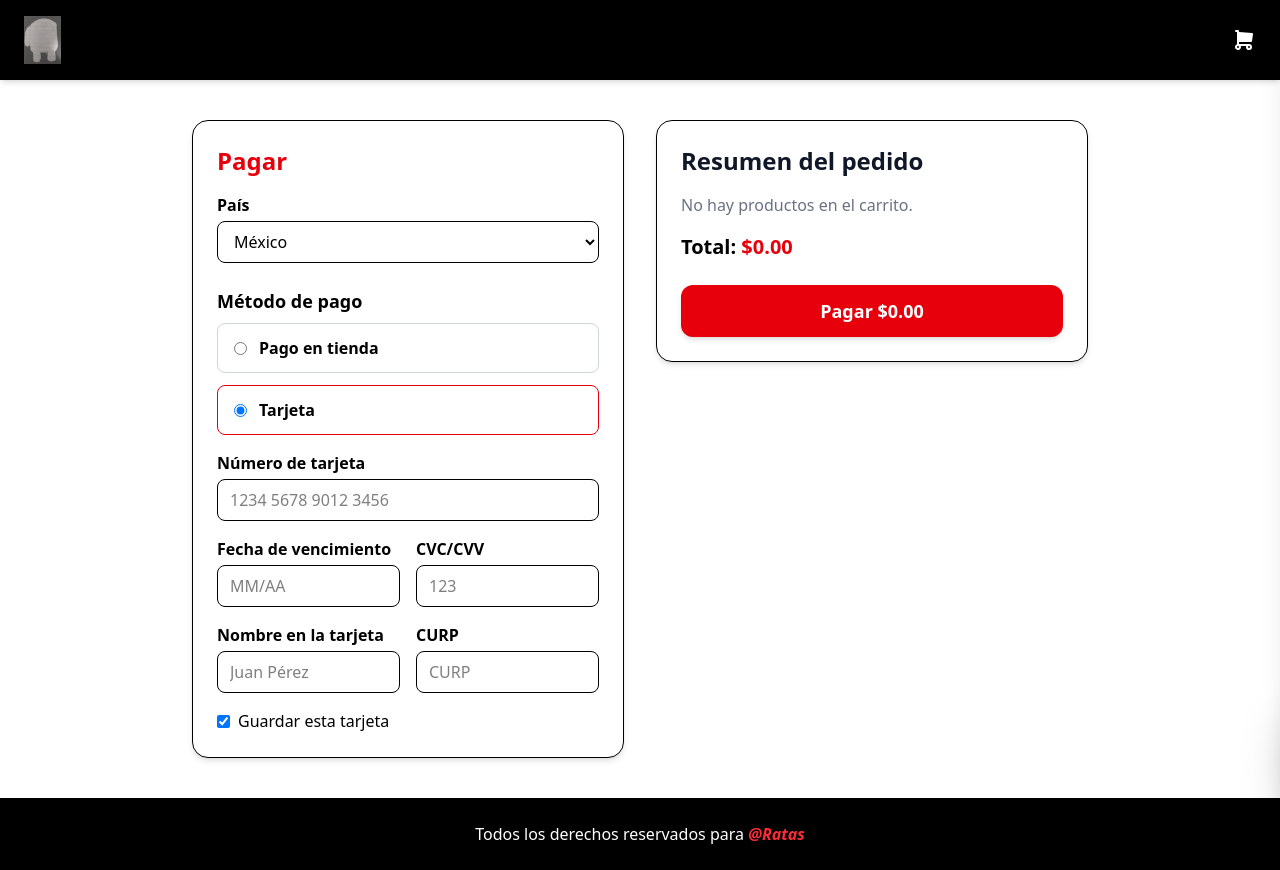
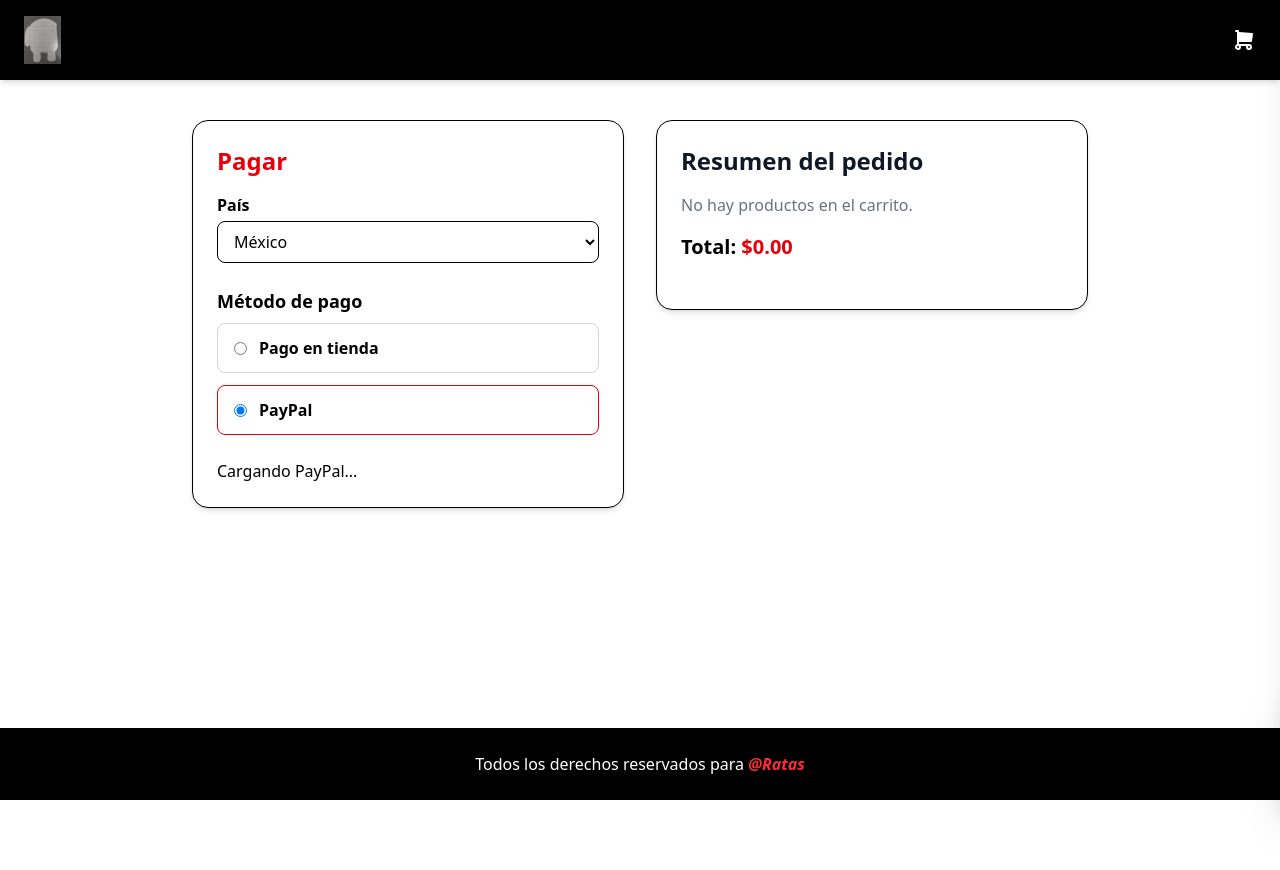
Before and after one commit to LuisDDB/Tienda-react, a React (Vite) app: page /checkout/payment in a window 1280 px wide. After the commit the page ends 800 px from the top, so only its background shows below. Built offline with nearby package versions, Linux system fonts and the light colour scheme.

Commit message:
Se hizo lo de paypal

```diff
--- a/src/pages/PaymentMethod.jsx
+++ b/src/pages/PaymentMethod.jsx
@@ -1,21 +1,92 @@
-import { useState } from "react";
-
+import { useState, useEffect } from "react";
 import { useCart } from "../context/CartContext";
 
 export default function PaymentForm() {
 
-  const [method, setMethod] = useState("card");
+  const [method, setMethod] = useState("paypal");
   const { cartItems } = useCart();
+
+  const [sdkReady, setSdkReady] = useState(false);
 
   const total = cartItems.reduce(
     (acc, item) => acc + item.price * item.quantity,
     0
   );
 
+  // === 1. Cargar SDK de PayPal ===
+  useEffect(() => {
+    const script = document.createElement("script");
+    script.src = `https://www.paypal.com/sdk/js?client-id=ASoWpLQuioMTUWC_UqMlTh82RVrGU2NO2rqiFBB14zLMLXYrftdpeqmSWtbrUmdABo1QRNt_dcFWej0v&currency=MXN`;
+    script.async = true;
+
+    script.onload = () => {
+      console.log("PayPal SDK cargado");
+      setSdkReady(true);
+    };
+
+    document.body.appendChild(script);
+  }, []);
+
+  // === 2. Renderizar botones PayPal ===
+  useEffect(() => {
+    if (!sdkReady || method !== "paypal") return;
+    if (!window.paypal) return;
+
+    const container = document.getElementById("paypal-btn-container");
+    if (!container) return;
+
+    container.innerHTML = "";
+
+    window.paypal
+      .Buttons({
+        createOrder: (data, actions) => {
+          return actions.order.create({
+            purchase_units: [
+              {
+                amount: {
+                  value: total.toFixed(2),
+                  currency_code: "MXN"
+                },
+              },
+            ],
+          });
+        },
+
+        onApprove: async (data, actions) => {
+          const order = await actions.order.capture();
+          console.log("ORDER COMPLETADA:", order);
+
+          const product = cartItems[0];
+
+          const response = await fetch("http://localhost/api/venta.php", {
+            method: "POST",
+            headers: { "Content-Type": "application/json" },
+            body: JSON.stringify({
+              product_id: product.id,
+              cantidad: product.quantity,
+              paypal_order: order,
+            }),
+          });
+
+          const result = await response.json();
+          console.log("BACKEND RESP:", result);
+
+          alert(result.mensaje || "Pago completado correctamente");
+        },
+
+        onError: (err) => {
+          console.error("PayPal Error:", err);
+          alert("Ocurrió un error con PayPal");
+        },
+      })
+      .render("#paypal-btn-container");
+  }, [sdkReady, method, total, cartItems]);
+
   return (
     <div className="w-full flex justify-center mt-10">
       <div className="w-full max-w-4xl grid grid-cols-1 md:grid-cols-2 gap-8">
 
+        {/* === PAGO === */}
         <div className="bg-white p-6 rounded-2xl shadow-md border">
           <h2 className="text-2xl font-bold text-red-600 mb-4">Pagar</h2>
 
@@ -26,6 +97,7 @@ export default function PaymentForm() {
 
           <h3 className="font-bold text-lg mb-2">Método de pago</h3>
 
+          {/* Método tienda */}
           <button
             onClick={() => setMethod("tienda")}
             className={`w-full flex items-center gap-3 px-4 py-3 rounded-lg border mb-3
@@ -35,84 +107,43 @@ export default function PaymentForm() {
             <span className="font-semibold">Pago en tienda</span>
           </button>
 
-          {
-            method === "tienda" && (
+          {method === "tienda" && (
             <div className="mt-4 mb-4 p-4 bg-red-50 border border-red-200 rounded-lg">
-                <p className="text-sm text-gray-700 leading-relaxed">
-                  Al seleccionar esta opción se te generará un código de barras que podrás llevar a tu
-                  sucursal más cercana para realizar el pago.
-                  <br /><br />
-                  <span className="font-semibold text-red-600">
-                    Importante:
-                  </span>{" "}
-                  el código tendrá una vigencia de <strong>3 días</strong>. Después de ese tiempo
-                  será inválido y deberás generar uno nuevo.
+              <p className="text-sm text-gray-700">
+                Se generará un código de barras válido por 3 días.
               </p>
             </div>
-            )
-          }
+          )}
 
-
+          {/* Método PayPal */}
           <button
-            onClick={() => setMethod("card")}
+            onClick={() => setMethod("paypal")}
             className={`w-full flex items-center gap-3 px-4 py-3 rounded-lg border mb-4
-                        ${method === "card" ? "border-red-600" : "border-gray-300"}`}
+                        ${method === "paypal" ? "border-red-600" : "border-gray-300"}`}
           >
-            <input type="radio" checked={method === "card"} readOnly />
-            <span className="font-semibold">Tarjeta</span>
+            <input type="radio" checked={method === "paypal"} readOnly />
+            <span className="font-semibold">PayPal</span>
           </button>
 
-          {method === "card" && (
-            <div className="space-y-4">
-
-              <div>
-                <label className="block font-semibold mb-1">Número de tarjeta</label>
-                <input
-                  type="text"
-                  placeholder="1234 5678 9012 3456"
-                  className="w-full border rounded-lg px-3 py-2"
-                />
-              </div>
-
-              <div className="grid grid-cols-2 gap-4">
-                <div>
-                  <label className="block font-semibold mb-1">Fecha de vencimiento</label>
-                  <input placeholder="MM/AA" className="w-full border rounded-lg px-3 py-2" />
-                </div>
-
-                <div>
-                  <label className="block font-semibold mb-1">CVC/CVV</label>
-                  <input placeholder="123" className="w-full border rounded-lg px-3 py-2" />
-                </div>
-              </div>
-
-              <div className="grid grid-cols-2 gap-4">
-                <div>
-                  <label className="block font-semibold mb-1">Nombre en la tarjeta</label>
-                  <input placeholder="Juan Pérez" className="w-full border rounded-lg px-3 py-2" />
-                </div>
-
-                <div>
-                  <label className="block font-semibold mb-1">CURP</label>
-                  <input placeholder="CURP" className="w-full border rounded-lg px-3 py-2" />
-                </div>
-              </div>
-
-              <label className="flex items-center gap-2">
-                <input type="checkbox" defaultChecked />
-                <span>Guardar esta tarjeta</span>
-              </label>
+          {method === "paypal" && (
+            <div className="mt-6">
+              {!sdkReady ? (
+                <p>Cargando PayPal...</p>
+              ) : (
+                <div id="paypal-btn-container"></div>
+              )}
             </div>
           )}
         </div>
 
+        {/* === RESUMEN === */}
         <div className="bg-white p-6 rounded-2xl shadow-md border h-fit">
           <h2 className="text-2xl font-bold mb-4 text-gray-900">
             Resumen del pedido
           </h2>
 
           <div className="space-y-3 mb-4">
-            {cartItems.map(item => (
+            {cartItems.map((item) => (
               <div key={item.id} className="flex justify-between">
                 <span className="font-medium">
                   {item.name} x{item.quantity}
@@ -132,14 +163,14 @@ export default function PaymentForm() {
             Total: <span className="text-red-600">${total.toFixed(2)}</span>
           </p>
 
+          {method === "tienda" && (
             <button
               className="w-full bg-red-600 hover:bg-red-700 text-white py-3 rounded-xl font-bold text-lg shadow-md"
               disabled={cartItems.length === 0}
             >
-            {method === "tienda" ? "Descargar factura" :
-            `Pagar $${total.toFixed(2)}`}
+              Descargar factura
             </button>
-
+          )}
         </div>
       </div>
     </div>
```
Lines whose indentation alone changed are shown as unchanged.
